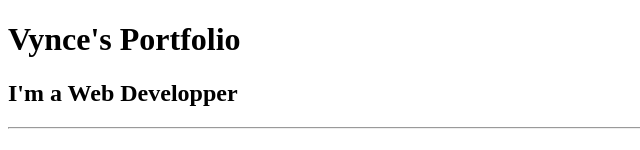
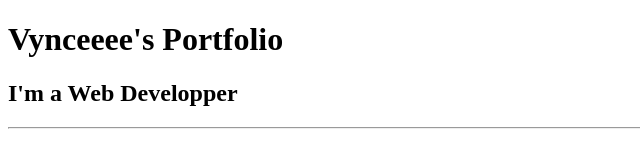
Before and after one commit to vyncerose/html-portfolio-test, a plain HTML site: page index.html in a window 1280 px wide. Shown: the top 150 px of the page, without its empty margins (0-640 px from the left). Drawn offline with Linux system fonts and the light colour scheme.

Commit message:
Update index.html

```diff
--- a/index.html
+++ b/index.html
@@ -6,7 +6,7 @@
     <title>Vynce's Portfolio</title>
 </head>
 <body>
-<h1>Vynce's Portfolio</h1>
+<h1>Vynceeee's Portfolio</h1>
 <h2>I'm a Web Developper</h2>
 <hr/>
 <h3><a href="./public/movie-ranking.html">Movie Ranking Project</a></h3>
```
